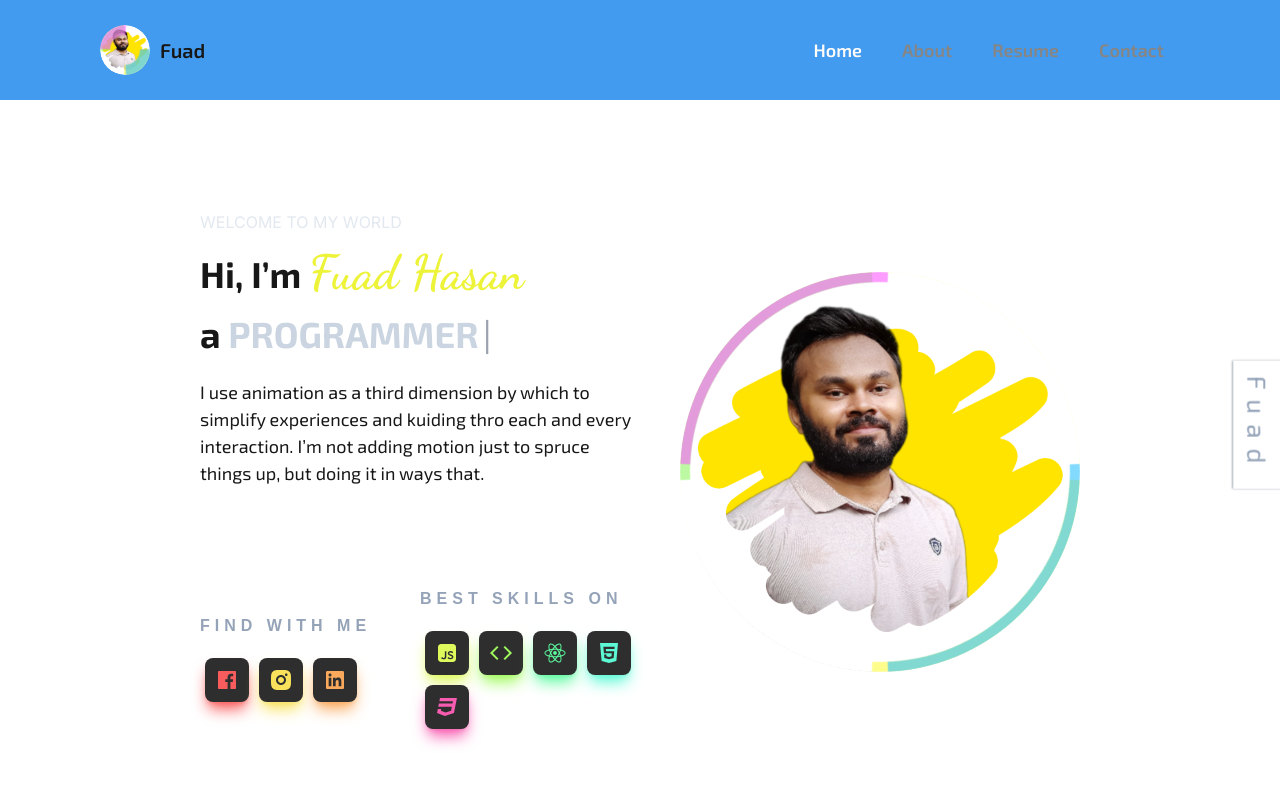
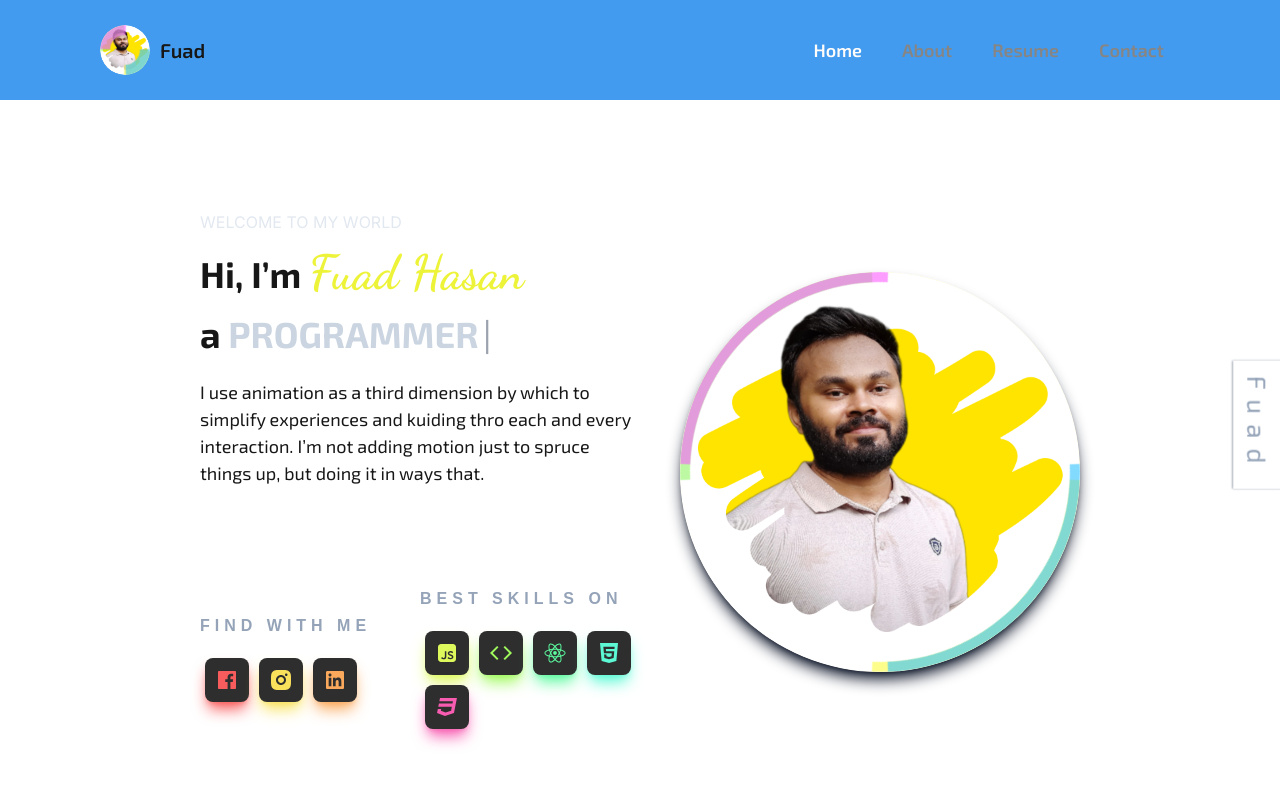
Before and after one commit to fuad-hasan-safat/portfolio, a Next.js app: page / in a window 1280 px wide. Shown: the top 800 px of the page. Built offline with nearby package versions, Linux system fonts and the light colour scheme; a web font is replaced by a local one.

Commit message:
changed color

```diff
--- a/components/HomePage.tsx
+++ b/components/HomePage.tsx
@@ -152,7 +152,7 @@ export default function HomePage() {
             </div>
             <div className="w-[50%]">
                 {/* <Image className='float-right' src="/profilepic/fuad.png" alt="fuad" width={400} height={400} /> */}
-                <div className={styles.imageContainer}>
+                <div className={`${styles.imageContainer} z-[999] shadow-lg shadow-slate-900 hover:shadow-slate-500`}>
                     <Image
                         className={`${styles.profileImage}`}
                         src="/profilepic/fuad.png"
--- a/components/header/RotatingImage.module.css
+++ b/components/header/RotatingImage.module.css
@@ -45,7 +45,10 @@
   border-top: 10px solid #7ef44781;
   /* Visible quarter */
   transform: rotate(45deg);
+  z-index: 10;
   /* Offset to position correctly */
+  --tw-shadow: 0 4px 6px -1px rgb(0 0 0 / 0.1), 0 2px 4px -2px rgb(0 0 0 / 0.1);
+
 }
 
 /* Second ring - 25% in green */
@@ -55,6 +58,10 @@
   animation-direction: reverse;
   transform: rotate(-45deg);
   /* Offset to position correctly */
+  z-index: 20;
+  --tw-shadow: 0 4px 6px -1px rgb(0 0 0 / 0.1), 0 2px 4px -2px rgb(0 0 0 / 0.1);
+
+
 }
 
 /* Third ring - 25% in orange */
@@ -63,6 +70,9 @@
   /* Visible quarter */
   transform: rotate(120deg);
   /* Offset to position correctly */
+  z-index: 30;
+  --tw-shadow: 0 4px 6px -1px rgb(0 0 0 / 0.1), 0 2px 4px -2px rgb(0 0 0 / 0.1);
+
 }
 
 /* Fourth ring - 25% in blue */
@@ -72,6 +82,9 @@
   animation-direction: reverse;
   transform: rotate(-120deg);
   /* Offset to position correctly */
+  z-index: 40;
+  --tw-shadow: 0 4px 6px -1px rgb(0 0 0 / 0.1), 0 2px 4px -2px rgb(0 0 0 / 0.1);
+
 }
 
 @keyframes rotateRing {
```
